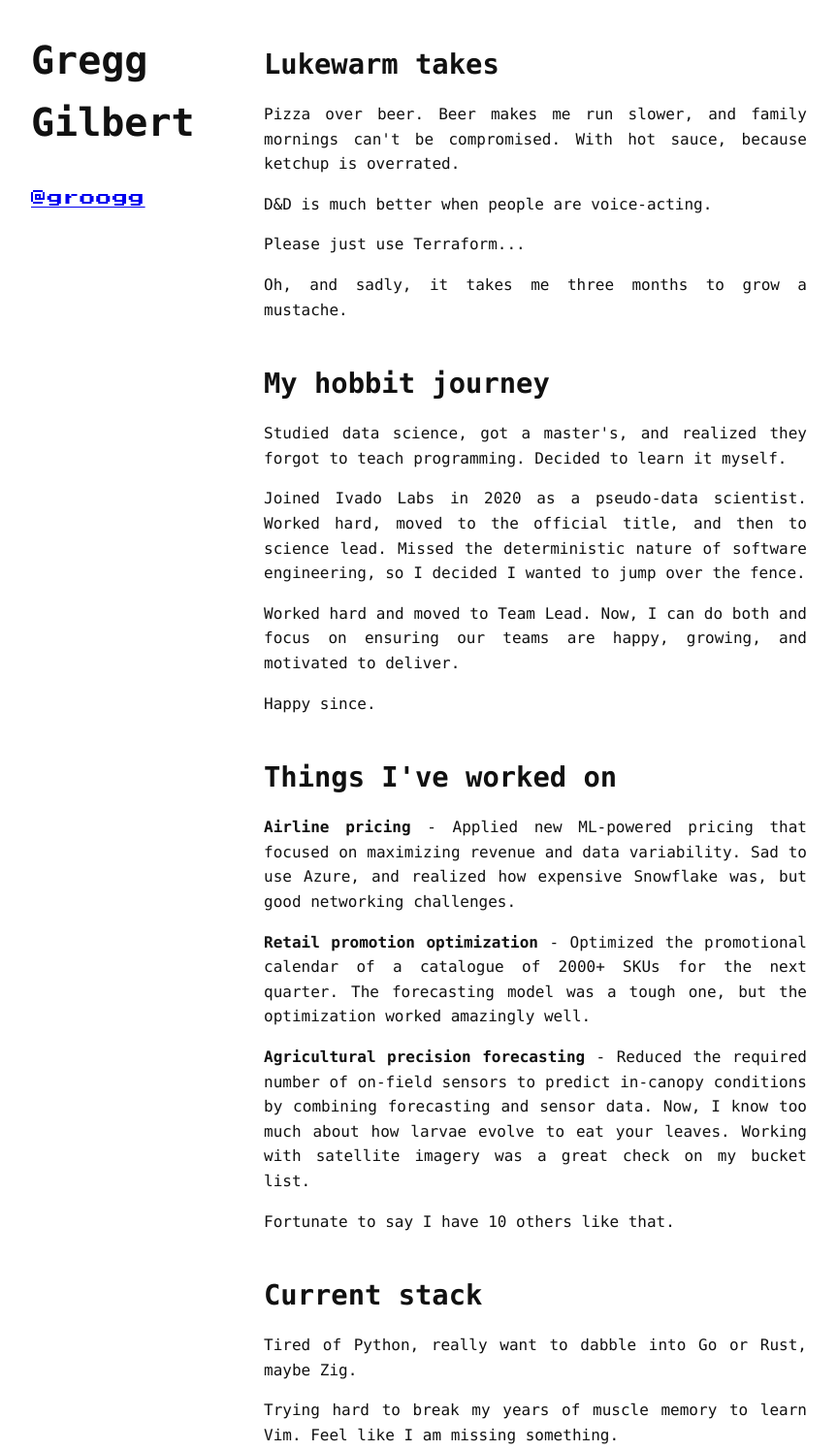
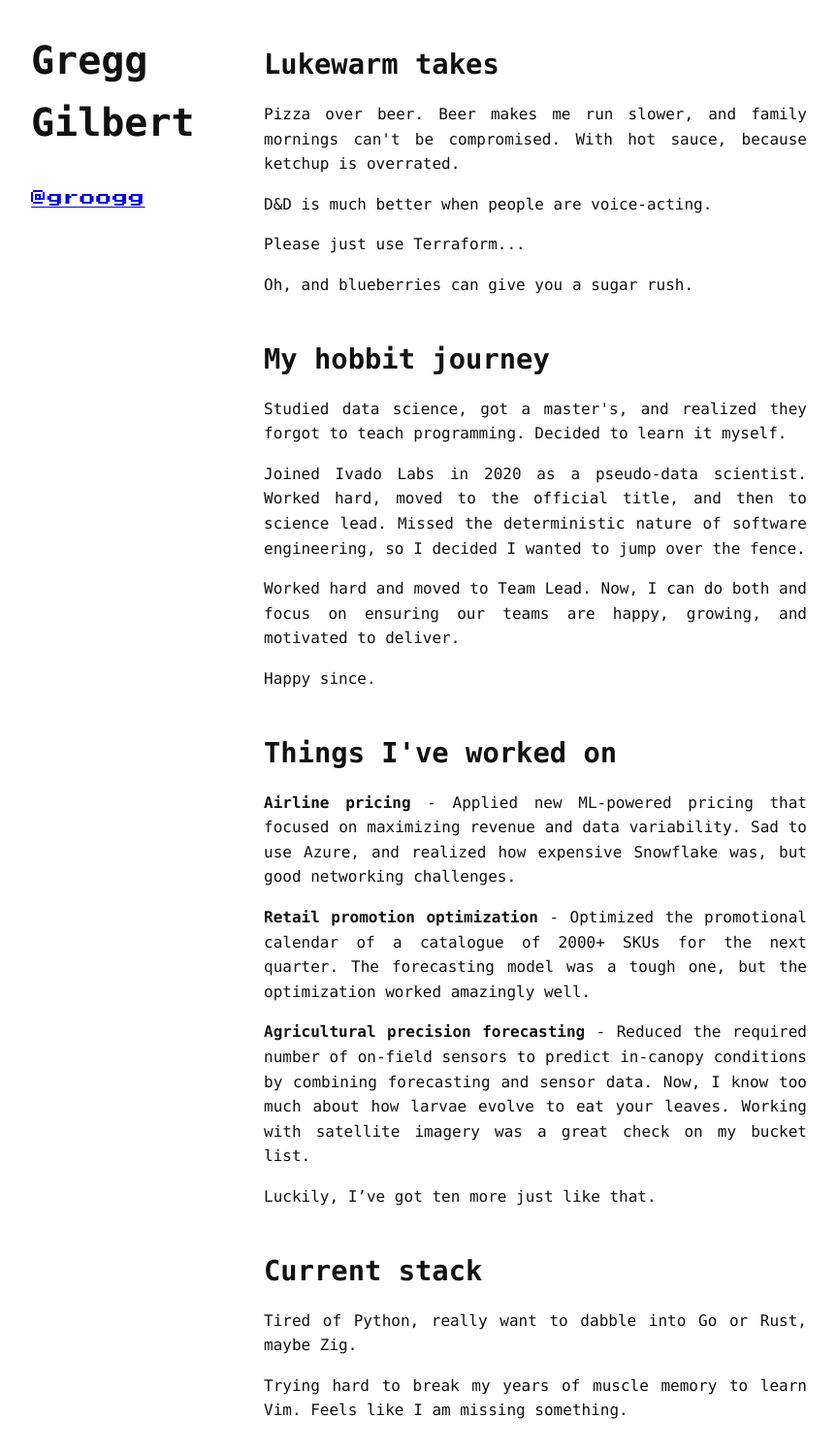
Before and after one commit to groogg/me, a plain HTML site: page index.html in a window 1280 px wide. Shown: the part 29-1525 px from the top of the page at 97% size, without its empty margins (208-1071 px from the left). Drawn offline with Linux system fonts and the light colour scheme.

Commit message:
typos and rephrase

```diff
--- a/index.html
+++ b/index.html
@@ -32,7 +32,7 @@
                     Please just use Terraform...
                 </p>
                 <p>
-                    Oh, and sadly, it takes me three months to grow a mustache.
+                    Oh, and blueberries can give you a sugar rush.
                 </p>
 
                 <h2 id="projects">My hobbit journey</h2>
@@ -73,7 +73,7 @@
                 </p>
 
                 <p>
-                    Fortunate to say I have 10 others like that.
+                    Luckily, I’ve got ten more just like that.
                 </p>
 
                 <h2 id='interest'>Current stack</h2>
@@ -83,7 +83,7 @@
                 </p>
 
                 <p>
-                    Trying hard to break my years of muscle memory to learn Vim. Feel like I am missing something.
+                    Trying hard to break my years of muscle memory to learn Vim. Feels like I am missing something.
                 </p>
 
                 <h2 id="contact">Ping me @</h2>
```
